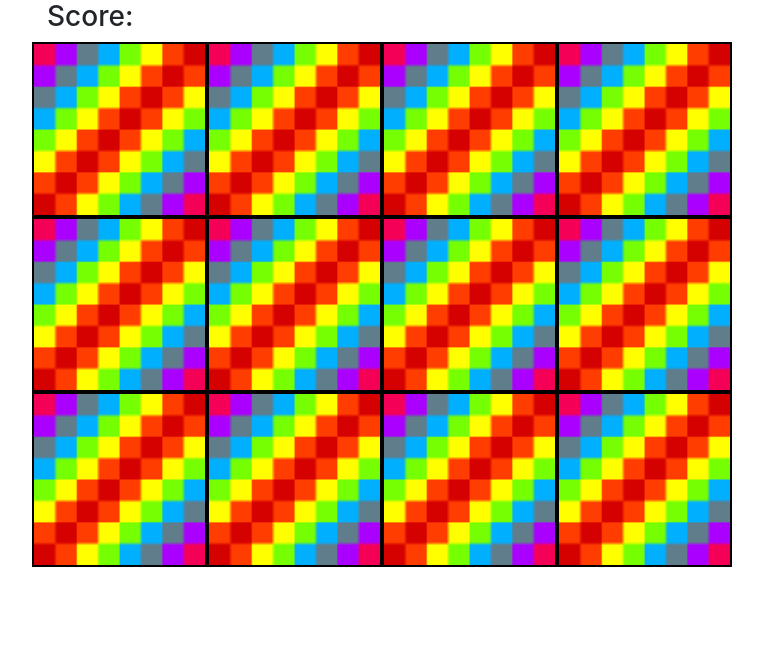
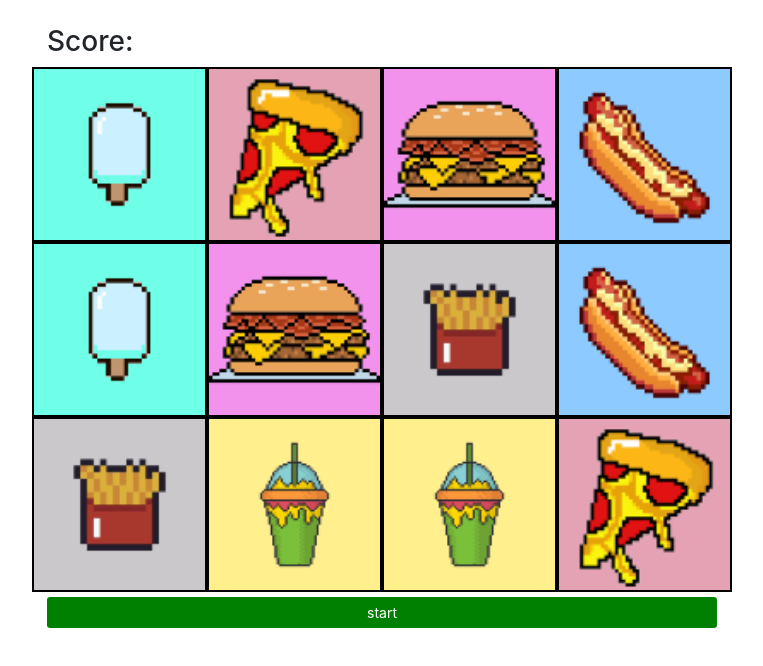
Before and after one commit to devmatthew1/memory_game, a plain HTML site: page index.html in a window 1280 px wide. Shown: the whole page, without its empty margins (258-1021 px from the left). Drawn offline with Linux system fonts and the light colour scheme.

Commit message:
added start button

```diff
--- a/index.html
+++ b/index.html
@@ -7,13 +7,13 @@
   <link rel="stylesheet" href="bootstrap-4.4.1-dist/css/bootstrap.min.css"></link>
 </head>
 <body>
-<div class="container" style="max-width: 700px;">
+<div class="container" style="max-width: 700px;margin-top: 25px;">
   <h3>Score:<span id="result" style="width: 40px;height: 40px;"></span></h3>
 
-  <div class="row" id="myrow">
+  <div class="row " id="myrow">
 
   </div>
-
+  <button class="btn btn-sm" id="start-btn" style="background-color: green;color: #fff;width: 100%;margin-top: 5px;">start</button>
 </div>
 <script type="text/javascript" src="bootstrap-4.4.1-dist/js/bootstrap.min.js"></script>
 <script src="script.js" charset="utf-8"></script>
--- a/script.js
+++ b/script.js
@@ -58,9 +58,23 @@ var cardsChosenId = []
 const cardsWon = []
 var therow = document.getElementById('myrow');
 const resultDisplay = document.querySelector('#result')
+const startBtn = document.getElementById('start-btn')
+var cardstr = " ";
+function openCards() {
 
-  function createCards() {
-
+  for (var i = 0; i < cardArray.length; i++) {
+     cardstr += `
+               <div class="col-md-3 col-3" style="margin:0px; padding:0px;border:2px solid #000;">
+                <img src='${cardArray[i].img}' style="width:100%;min-height:150px;height: 100%">
+              </div>
+              `;
+  }
+  therow.innerHTML = cardstr;
+  startBtn.addEventListener('click',startGame)
+}
+  function startGame() {
+  		therow.innerHTML = " ";
+      startBtn.style.display = 'none';
   		for (var i = 0; i < cardArray.length; i++) {
   			var col = document.createElement('div')
   			var colImg = document.createElement('img')
@@ -123,5 +137,5 @@ const resultDisplay = document.querySelector('#result')
   }
 
 
-createCards();
+openCards();
 })
```
